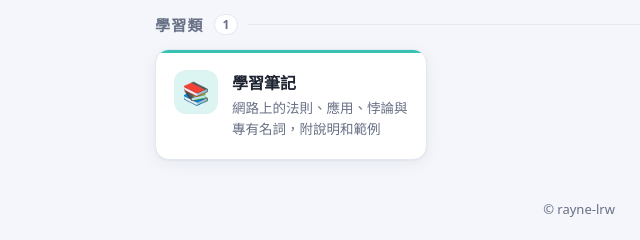
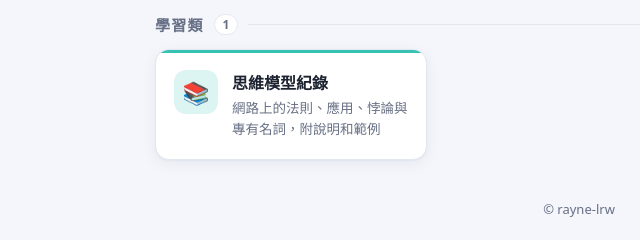
Before and after one commit to rayne-lrw/rayne-lrw.github.io, a plain HTML site: page index.html in a window 1280 px wide. Shown: the part 594-834 px from the top of the page, 61-701 px from the left. Drawn offline with Linux system fonts and the light colour scheme.

Commit message:
Rename Learning card to 思維模型紀錄
Co-Authored-By: Claude Opus 5.5 <noreply@anthropic.com>
Claude-Session: https://claude.ai/code/session_015hGFidXkUJBSE5vdvtESoV

```diff
--- a/index.html
+++ b/index.html
@@ -160,7 +160,7 @@
       <div class="grid">
         <a class="card" href="/Learning/" style="--accent:#14b8a6">
           <span class="icon">📚</span>
-          <span><div class="name">學習筆記</div><div class="desc">網路上的法則、應用、悖論與專有名詞，附說明和範例</div></span>
+          <span><div class="name">思維模型紀錄</div><div class="desc">網路上的法則、應用、悖論與專有名詞，附說明和範例</div></span>
         </a>
       </div>
     </section>
```
